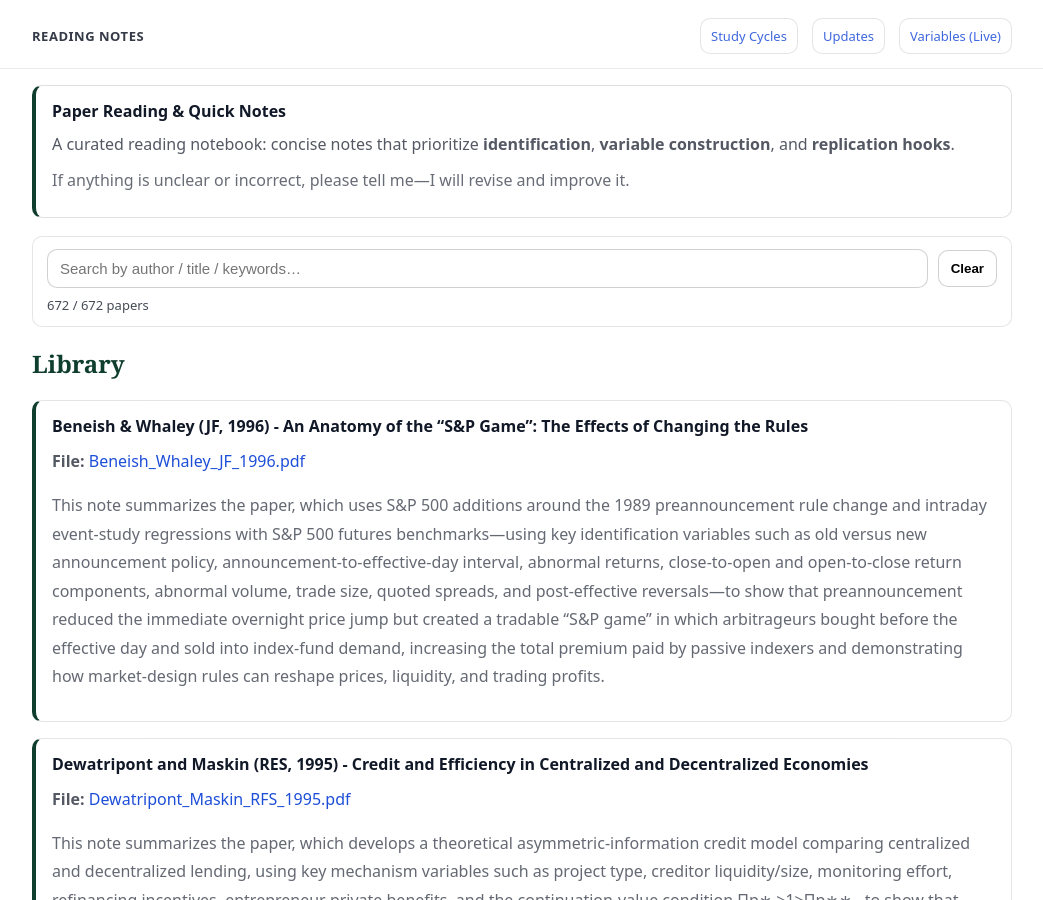
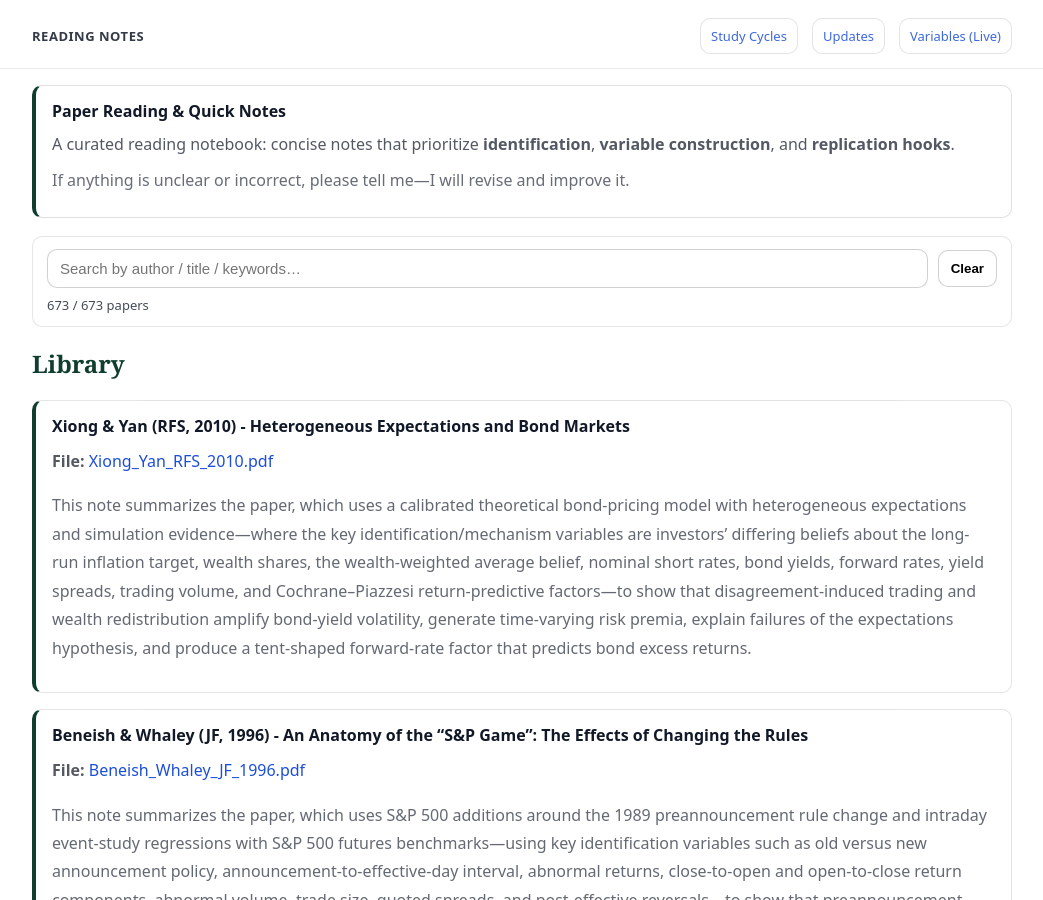
Before and after one commit to yaxinzn/study-archive, a Jekyll site: the page built from reading/index.md, in a window 1280 px wide and 900 px high. Shown: the whole window, without its empty margins (118-1161 px from the left). Built offline with Jekyll 4.4.1, drawn with Linux system fonts in a browser that asks for light colours.

Commit message:
Reading: add/update Xiong_Yan_RFS_2010.pdf

```diff
--- a/_data/reading.yml
+++ b/_data/reading.yml
@@ -1,3 +1,7 @@
+- title: "Xiong & Yan (RFS, 2010) - Heterogeneous Expectations and Bond Markets"
+  file: "Xiong_Yan_RFS_2010.pdf"
+  desc: "This note summarizes the paper, which uses a calibrated theoretical bond-pricing model with heterogeneous expectations and simulation evidence—where the key identification/mechanism variables are investors’ differing beliefs about the long-run inflation target, wealth shares, the wealth-weighted average belief, nominal short rates, bond yields, forward rates, yield spreads, trading volume, and Cochrane–Piazzesi return-predictive factors—to show that disagreement-induced trading and wealth redistribution amplify bond-yield volatility, generate time-varying risk premia, explain failures of the expectations hypothesis, and produce a tent-shaped forward-rate factor that predicts bond excess returns."
+
 - title: "Beneish & Whaley (JF, 1996) - An Anatomy of the “S&P Game”: The Effects of Changing the Rules"
   file: "Beneish_Whaley_JF_1996.pdf"
   desc: "This note summarizes the paper, which uses S&P 500 additions around the 1989 preannouncement rule change and intraday event-study regressions with S&P 500 futures benchmarks—using key identification variables such as old versus new announcement policy, announcement-to-effective-day interval, abnormal returns, close-to-open and open-to-close return components, abnormal volume, trade size, quoted spreads, and post-effective reversals—to show that preannouncement reduced the immediate overnight price jump but created a tradable “S&P game” in which arbitrageurs bought before the effective day and sold into index-fund demand, increasing the total premium paid by passive indexers and demonstrating how market-design rules can reshape prices, liquidity, and trading profits."
```
Also changed, not shown: 1 other file.
